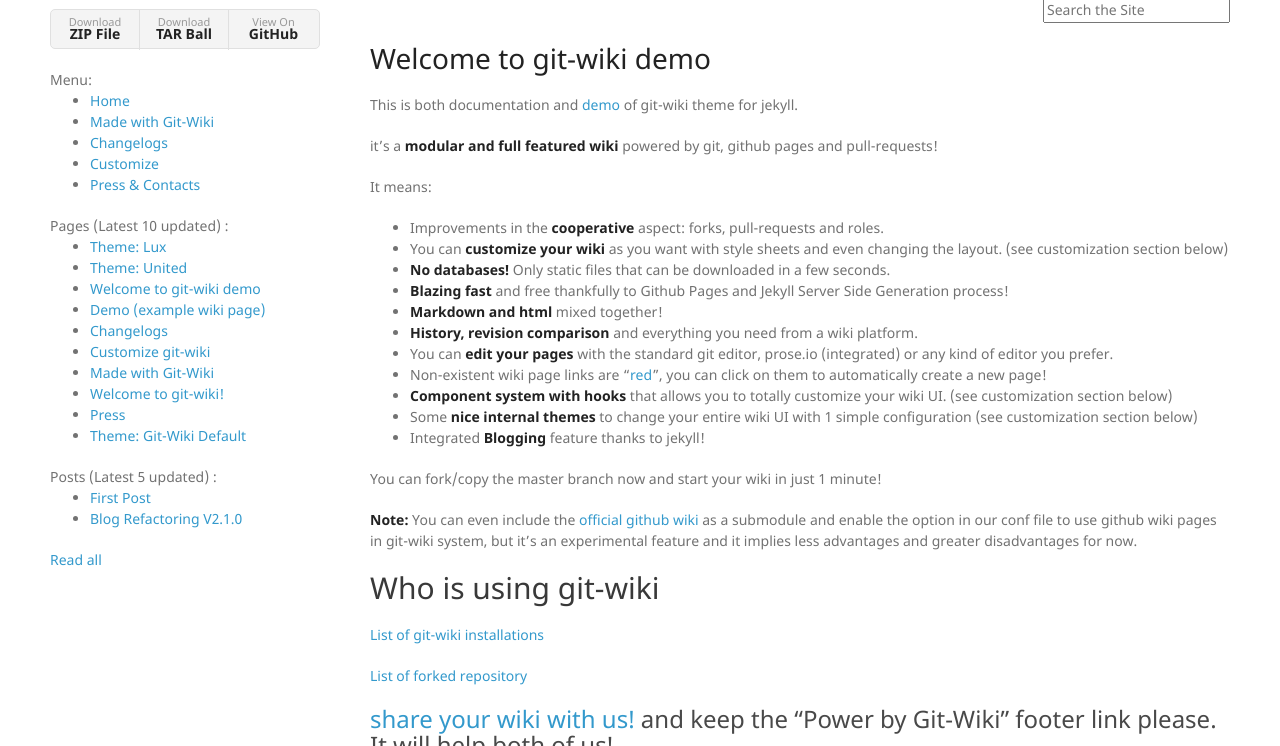
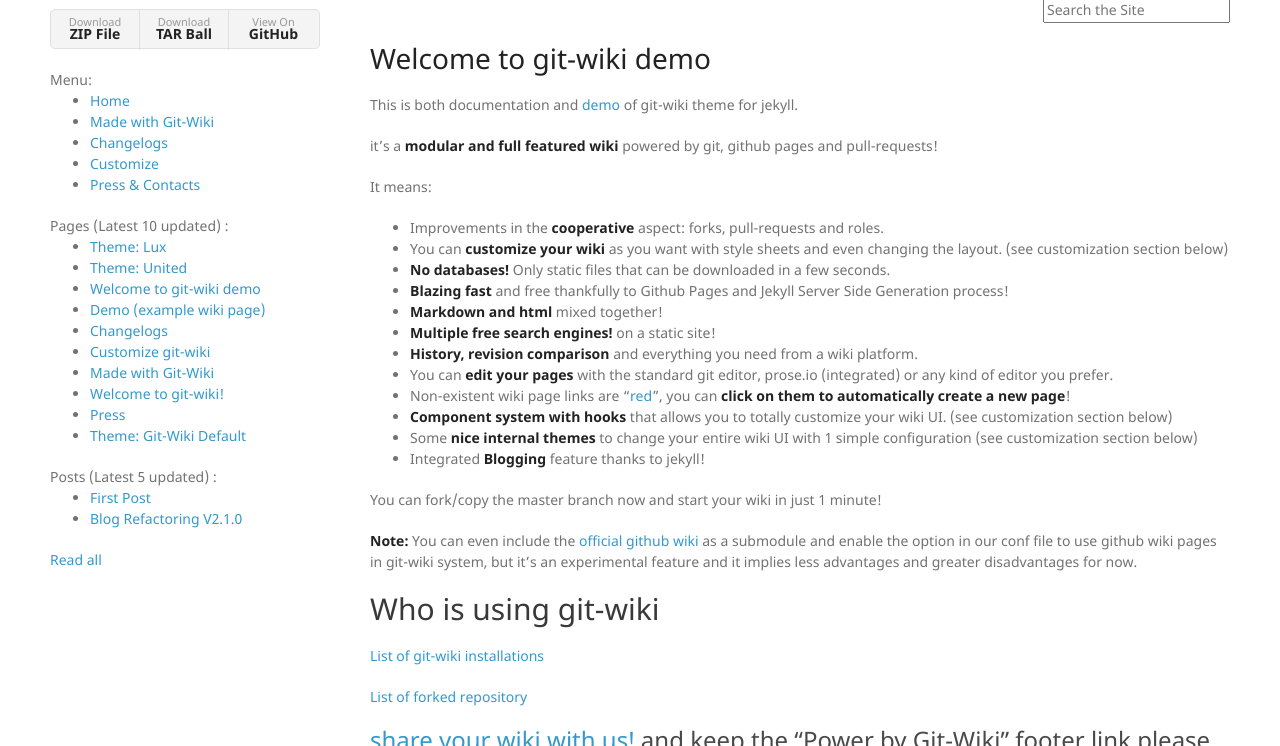
Before and after one commit to Drassil/git-wiki-theme, a Jekyll site: the page built from index.md, in a window 1280 px wide and 900 px high, cut to the strip 154-900 px from the top of the window. Built offline with Jekyll 4.4.1, drawn with Linux system fonts in a browser that asks for light colours; nearby versions of some CDN libraries; our own code applies the rules of GitHub Pages for plain Markdown files; comment, search, counter and statistics services are not loaded.

Commit message:
Update index.md

```diff
--- a/index.md
+++ b/index.md
@@ -11,9 +11,10 @@
 * **No databases!** Only static files that can be downloaded in a few seconds.
 * **Blazing fast** and free thankfully to Github Pages and Jekyll Server Side Generation process!
 * **Markdown and html** mixed together!
+* **Multiple free search engines!** on a static site!
 * **History, revision comparison** and everything you need from a wiki platform.
 * You can **edit your pages** with the standard git editor, prose.io (integrated) or any kind of editor you prefer.
-* Non-existent wiki page links are "[red](wiki/red.md)", you can click on them to automatically create a new page!
+* Non-existent wiki page links are "[red](wiki/red.md)", you can **click on them to automatically create a new page**!
 * **Component system with hooks** that allows you to totally customize your wiki UI. (see customization section below)
 * Some **nice internal themes** to change your entire wiki UI with 1 simple configuration (see customization section below)
 * Integrated **Blogging** feature thanks to jekyll!
```
